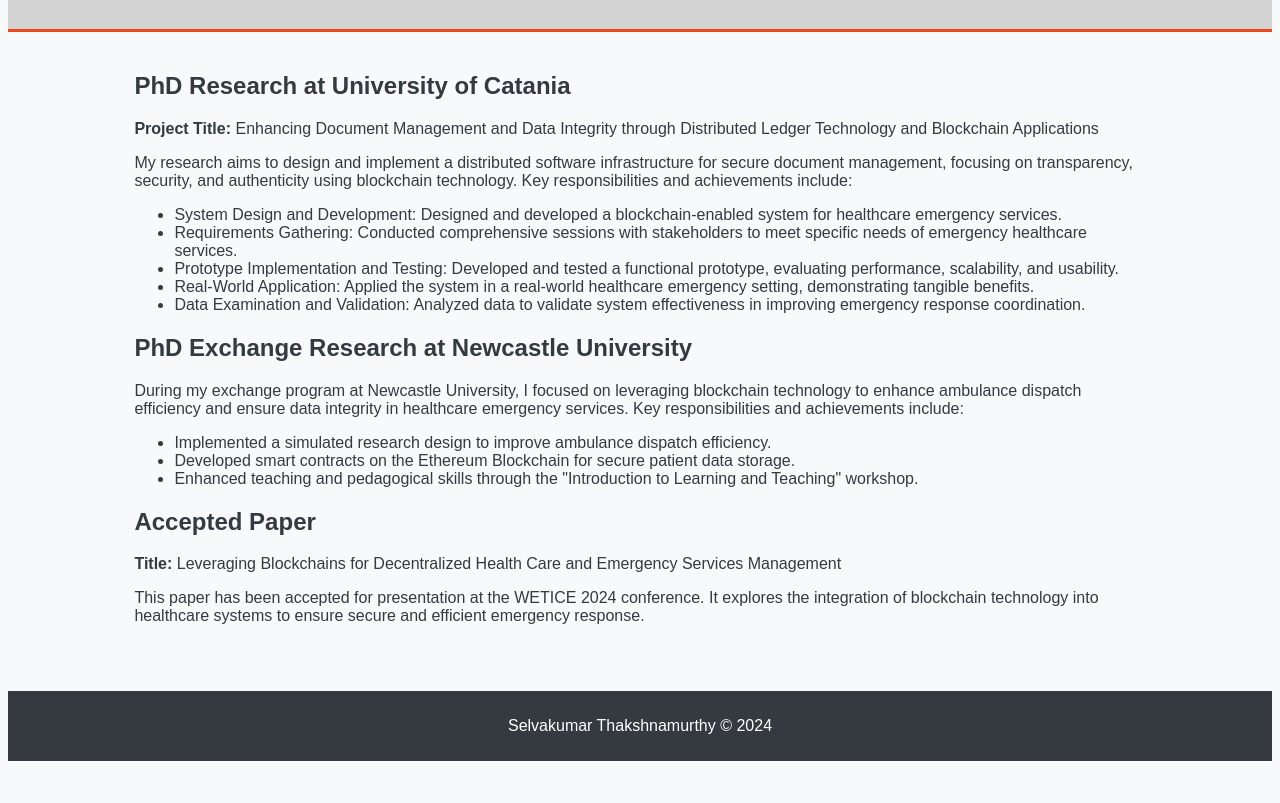
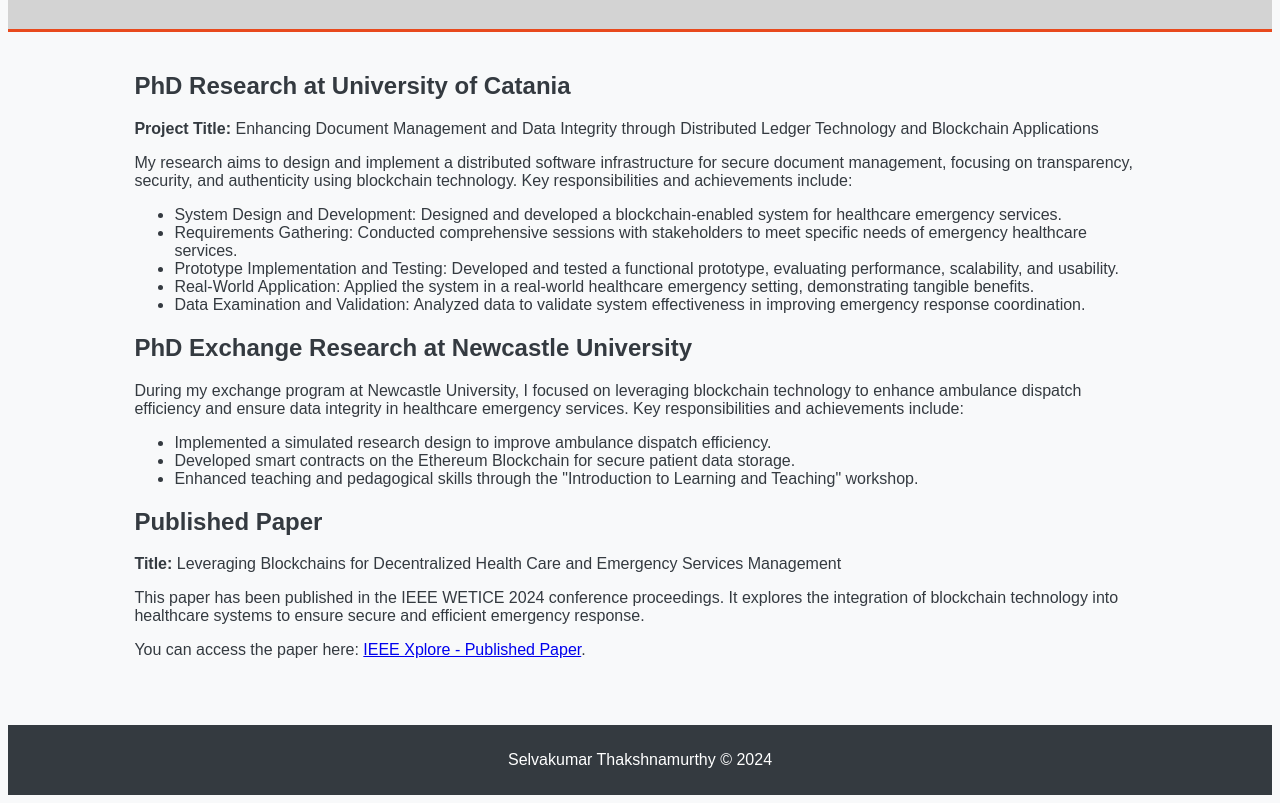
Before and after one commit to SelvakumarItaly/profile, a plain HTML site: page research.html in a window 1280 px wide. Shown: the part 215-1018 px from the top of the page. Before the commit the page ends 984 px from the top, so only its background shows below. Drawn offline with Linux system fonts and the light colour scheme.

Commit message:
Update research.html
added link

```diff
--- a/research.html
+++ b/research.html
@@ -116,13 +116,17 @@
             <li>Enhanced teaching and pedagogical skills through the "Introduction to Learning and Teaching" workshop.</li>
         </ul>
 
-        <h2>Accepted Paper</h2>
-        <p>
-            <strong>Title:</strong> Leveraging Blockchains for Decentralized Health Care and Emergency Services Management
-        </p>
-        <p>
-            This paper has been accepted for presentation at the WETICE 2024 conference. It explores the integration of blockchain technology into healthcare systems to ensure secure and efficient emergency response.
-        </p>
+        <h2>Published Paper</h2>
+<p>
+    <strong>Title:</strong> Leveraging Blockchains for Decentralized Health Care and Emergency Services Management
+</p>
+<p>
+    This paper has been published in the IEEE WETICE 2024 conference proceedings. It explores the integration of blockchain technology into healthcare systems to ensure secure and efficient emergency response.
+</p>
+<p>
+    You can access the paper here:
+    <a href="https://ieeexplore.ieee.org/document/10880278" target="_blank">IEEE Xplore - Published Paper</a>.
+</p>
     </div>
 
     <footer>
```
